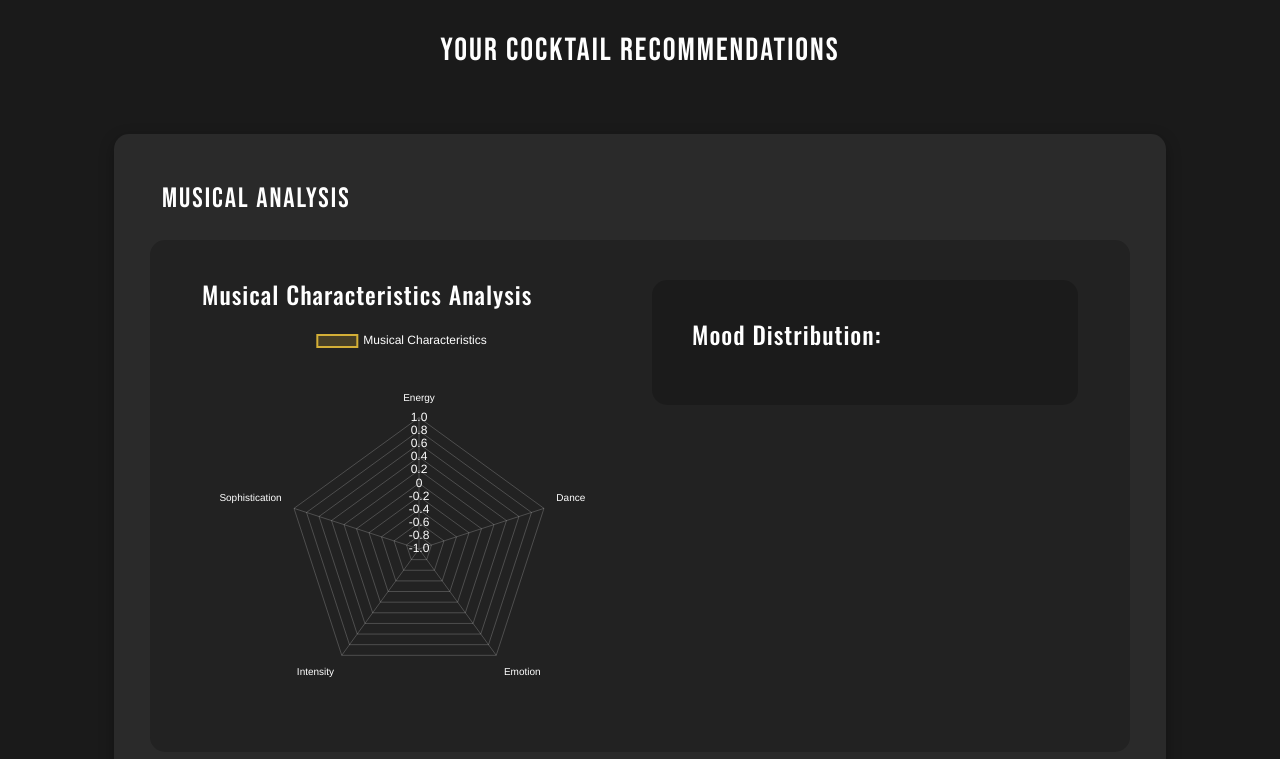
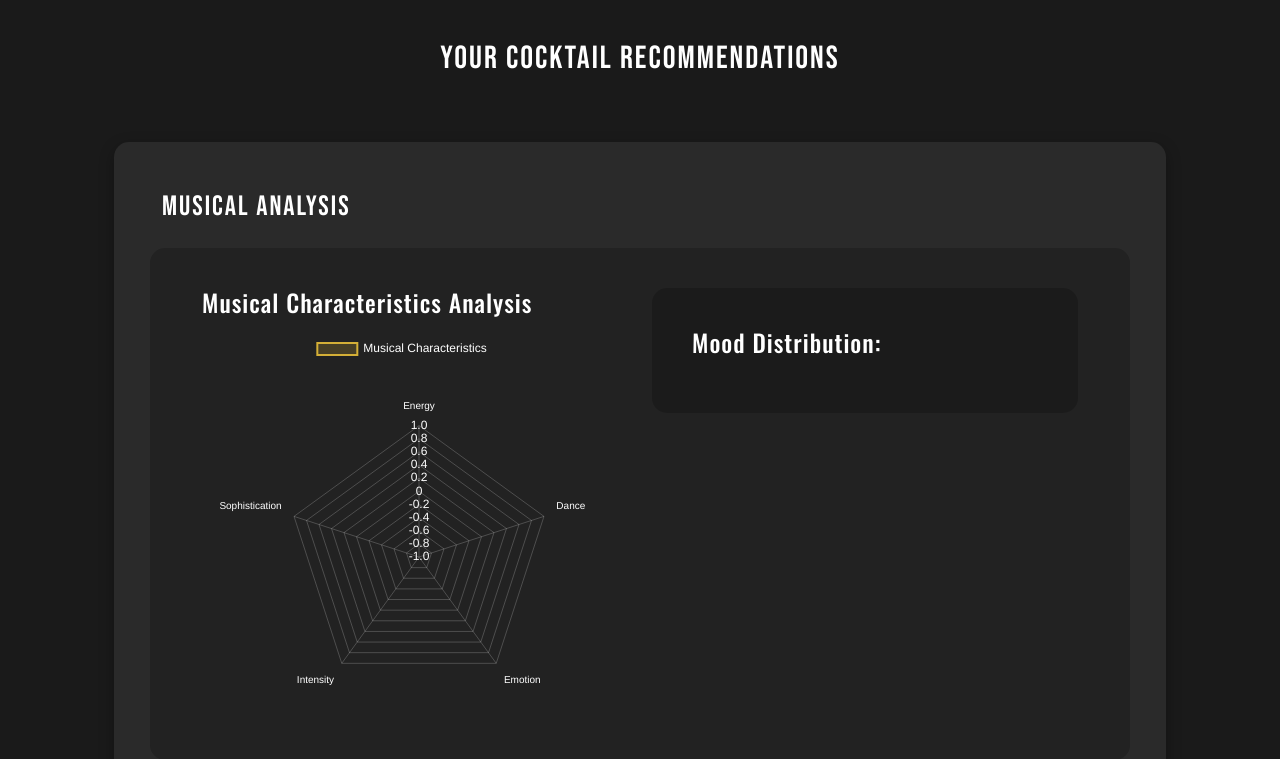
Before and after one commit to ArthurMTX/CartelCocktail, a Flask app: template templates/results.html in a window 1280 px wide. Shown: the part 132-891 px from the top of the page. Run offline with Flask 3, Linux system fonts and the light colour scheme; the template is opened without the code that fills it, so the values that code supplies are empty.

Commit message:
Adjust results page header margin for improved layout

```diff
--- a/templates/results.html
+++ b/templates/results.html
@@ -2,7 +2,7 @@
 
 {% block content %}
 <div class="results-container">
-    <h2 class="text-center mb-4">Your Cocktail Recommendations</h2>
+    <h2 class="text-center mt-2 mb-4">Your Cocktail Recommendations</h2>
 
     <div class="mood-section mb-5">
         <h3>Musical Analysis</h3>
```
